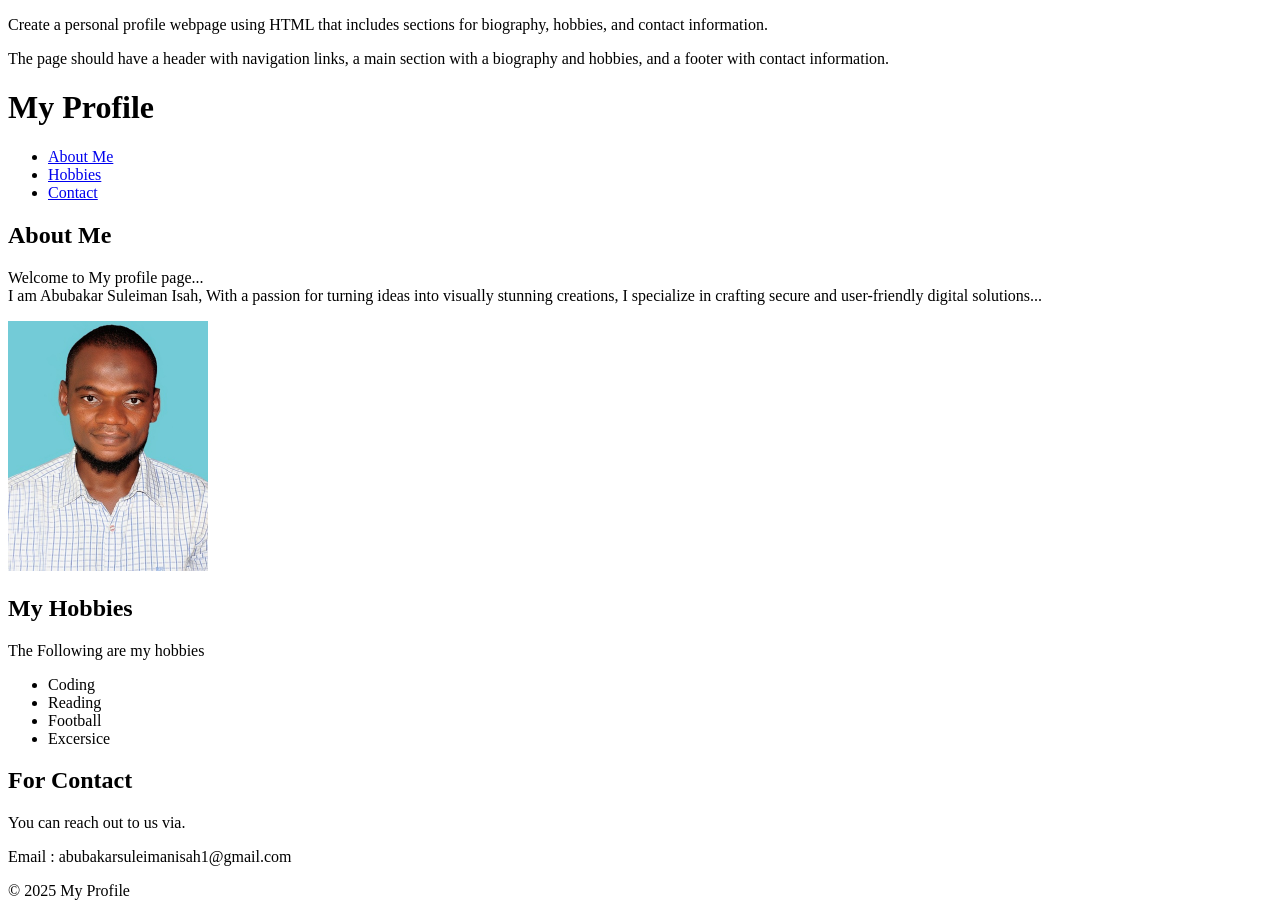
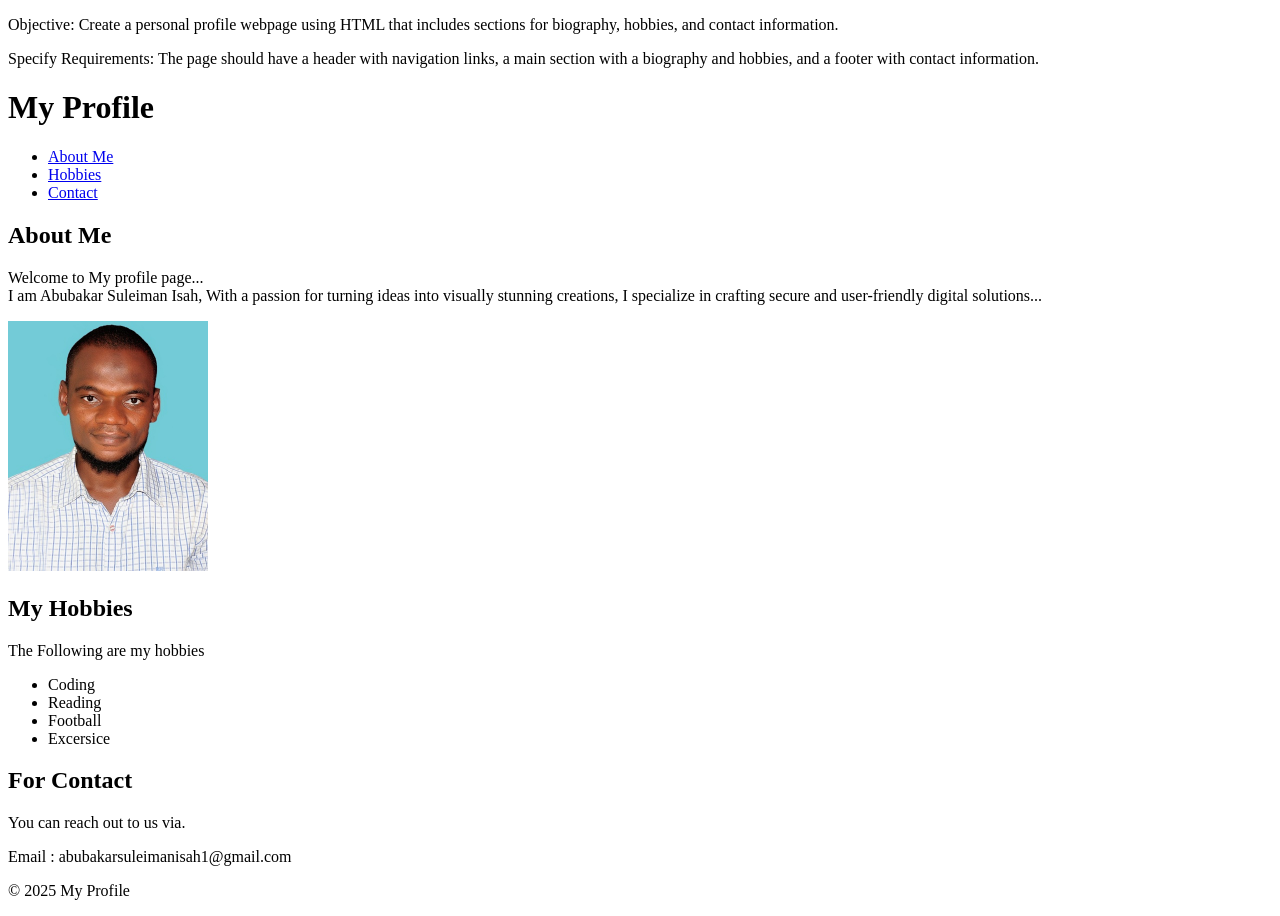
Before and after one commit to iamabubakarsuleiman/darey, a plain HTML site: page mini_project1.html in a window 1280 px wide. Drawn offline with Linux system fonts and the light colour scheme.

Commit message:
Obective

```diff
--- a/mini_project1.html
+++ b/mini_project1.html
@@ -7,12 +7,13 @@
   </head>
   <body>
     <p>
-      Create a personal profile webpage using HTML that includes sections for
-      biography, hobbies, and contact information.
+      Objective: Create a personal profile webpage using HTML that includes
+      sections for biography, hobbies, and contact information.
     </p>
     <p>
-      The page should have a header with navigation links, a main section with a
-      biography and hobbies, and a footer with contact information.
+      Specify Requirements: The page should have a header with navigation links,
+      a main section with a biography and hobbies, and a footer with contact
+      information.
     </p>
     <!--header Section -->
     <header>
```
